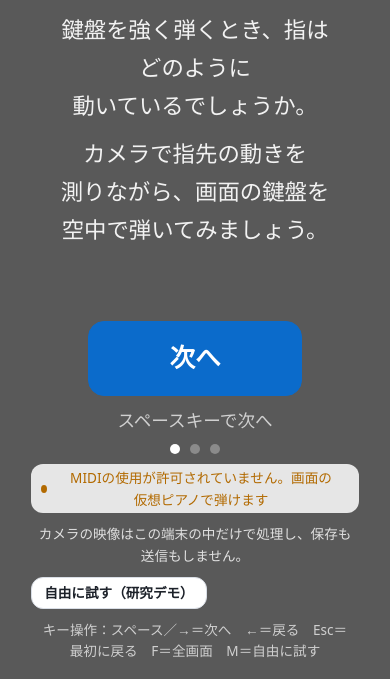
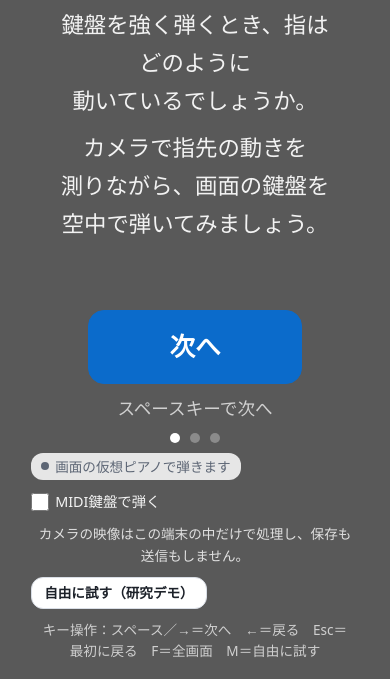
Before and after one commit to Tsutchy011/MediaPipe_demo, a plain HTML site: page exhibition/b_music/b1/index.html in a window 390 px wide. Shown: the part 165-844 px from the top of the page. Drawn offline with Linux system fonts and the light colour scheme.

Commit message:
Exhibition web: B-1 uses the virtual piano by default, MIDI keyboard as an option
- The page no longer asks the browser for MIDI access when it opens; it starts with
  the on-screen virtual piano.
- On computers and tablets, "MIDI鍵盤で弾く" (below the intro slides and in the
  options) turns on the MIDI keyboard. The intro slides then switch to the MIDI
  keyboard wording. Phones show the virtual piano only. ?midi=1 starts with it on.
- Dummy input plays the virtual piano unless the MIDI keyboard is chosen.
- Free mode: virtual piano strikes are also plotted on the scatter plot
  (vertical axis: the strength computed from the finger speed).

Co-Authored-By: Claude Opus 5.5 <noreply@anthropic.com>

```diff
--- a/exhibition/b_music/b1/config.json
+++ b/exhibition/b_music/b1/config.json
@@ -51,6 +51,10 @@
     "volume": 0.8,
     "_": "MIDI 鍵盤の音をブラウザで鳴らす（音源のない鍵盤のため）。鍵盤に音源があって二重に鳴るときは enabled を false"
   },
+  "midi": {
+    "start": "option"
+  },
+  "_midi": "start：\"auto\" は、開いたときに MIDI 鍵盤を探し、つながっていれば使う（会場版）。\"option\" は、はじめは画面の仮想ピアノで弾き、「MIDI鍵盤で弾く」を選んだときだけ MIDI 鍵盤を使う（Web 版。config.web.json。ブラウザに MIDI の使用を求めるのも、選んだときだけ。選ぶ欄はパソコンとタブレットだけに出す。2026-11-13 HUMAN）",
   "airPiano": {
     "enabled": "auto",
     "_enabled": "auto：MIDI 鍵盤がつながっていないとき（Web 版など）に、画面の仮想ピアノで弾けるようにする。true：いつも使う。false：使わない",
--- a/exhibition/b_music/b1/index.html
+++ b/exhibition/b_music/b1/index.html
@@ -13,6 +13,8 @@
   <section data-screen="intro" class="slides-screen">
     <div class="slide-foot">
       <span id="midiStatus" class="status">…</span>
+      <!-- Web 版だけ：MIDI 鍵盤で弾くかを選ぶ（config の midi.start が "option" のとき、パソコンとタブレットに出す） -->
+      <label id="useMidiIntroRow" class="midi-choice" hidden><input type="checkbox" id="useMidiIntro"> <span data-text="midi.option"></span></label>
       <span class="privacy-foot" data-text="privacy"></span>
       <button id="freeBtn" class="btn btn-small" data-text="freeButton"></button>
       <span class="staff-keys" data-text="staffKeys"></span>
@@ -92,6 +94,7 @@
       <div class="row">
         <label><span data-text="staff.camera"></span> <select id="camSelect"></select></label>
         <label><input type="checkbox" id="mirror"> <span data-text="staff.mirror"></span></label>
+        <label id="useMidiRow" hidden><input type="checkbox" id="useMidi"> <span data-text="midi.option"></span></label>
         <label><input type="checkbox" id="sound"> <span data-text="staff.sound"></span></label>
         <button id="dummyBtn" class="btn" data-text="staff.dummy"></button>
         <label><input type="checkbox" id="mockMidi"> <span data-text="staff.mockmidi"></span></label>
--- a/exhibition/b_music/b1/main.js
+++ b/exhibition/b_music/b1/main.js
@@ -6,6 +6,8 @@
 // - MIDI 鍵盤の音は、このページで鳴らす（shared/piano.js：アイオワ大学のピアノの録音を、強さに合わせて pp・mf・ff から
 //   選んで鳴らす。録音がないときは合成音。音源のない鍵盤でも、弱い・強いが耳で分かるように）。
 // - MIDI がないとき：エラーにせず、指先の速さだけを表示する。打鍵はスペースキー（または画面のパッド）で代用する。
+// - Web 版（config の midi.start が 'option'）：はじめは画面の仮想ピアノで弾く。MIDI 鍵盤は、パソコンとタブレットで
+//   「MIDI 鍵盤で弾く」を選んだときだけ使う（2026-11-13 HUMAN）。
 // - 研究デモモード（自由に試す）：自由に弾き、打鍵ごとの（指先の速さ, velocity）を散布図に重ねる。
 //
 // 時刻はすべて performance.now() 基準。映像はカメラが撮った時刻（captureTime）を使い、MIDI の timeStamp とそろえる。
@@ -17,7 +19,7 @@ import { CameraInput, fillCameraSelect } from '../../shared/camera_ui.js';
 import { drawConnections, drawPoints, HAND_CONNECTIONS } from '../../shared/mediapipe.js';
 import { showScreen, setStatus, toggleFullscreen, requireHttp, fatal } from '../../shared/ui.js';
 import { Slides } from '../../shared/slides.js';
-import { $, h, isNum, sleep, isAbort, nowSec, flag, param, mean } from '../../shared/util.js';
+import { $, h, isNum, sleep, isAbort, nowSec, flag, param, mean, isPhone } from '../../shared/util.js';
 import { FingerSpeed, DummyHand } from './hand_metrics.js';
 import { MidiInput } from './midi.js';
 import { Piano } from '../../shared/piano.js';
@@ -31,6 +33,7 @@ const DEFAULTS = {
   task: { count: 3, order: ['weak', 'strong'], pad: true },
   live: { windowSec: 6, yMin: 1500 },
   sound: { enabled: true, volume: 0.8 },
+  midi: { start: 'auto' },
   airPiano: { enabled: 'auto', line: 0.6 },
   handLostSec: 0.6,
 };
@@ -65,6 +68,7 @@ let videoLag = typeof cfg.strike.videoLag === 'number' ? cfg.strike.videoLag / 1
 const lagOf = (s) => (s.source === 'air' ? 0 : videoLag);
 let lastHandT = -Infinity;
 const ui = { screen: 'intro', mode: 'exp', ac: null, phase: null, session: null, waiters: [] };
+let slidesReady = false; // 説明のスライドを作ったあとで true（MIDI の状態が先に変わることがあるため）
 
 // ===== 音（MIDI 鍵盤の音をここで鳴らす） =====
 const synth = new Piano({ volume: cfg.sound.volume, enabled: cfg.sound.enabled });
@@ -95,8 +99,48 @@ function refreshMidi() {
   const useKeys = !midi.connected && (!!ui.ac || ui.mode === 'free');
   $('#keyHint').hidden = !useKeys;
   $('#pad').hidden = !useKeys || cfg.task.pad === false; // Web 版では出さない（タップすると手がカメラから外れる。config.web.json）
+  syncSlides();
 }
-midi.start();
+
+// MIDI を使い始めるとき（config の midi.start）
+//   'auto'  ：開いたときに MIDI 鍵盤を探し、つながっていれば使う（会場版）
+//   'option'：はじめは画面の仮想ピアノで弾き、「MIDI 鍵盤で弾く」を選んだときだけ MIDI 鍵盤を使う（Web 版。2026-11-13 HUMAN：
+//             「基本は仮想のキーボード・キーボードのMIDIにより音を出力できるオプションもある」）。ブラウザに MIDI の使用を求める
+//             （許可の確認が出ることがある）のも、選んだときだけ。選ぶ欄は、パソコンとタブレットだけに出す（スマホは仮想ピアノだけ）。
+//             ?midi=1 で開くと、はじめから選んだ状態になる
+//             （選ぶ欄の用意は、ページの最後の initMidiOption で）
+const midiOption = cfg.midi.start === 'option';
+const midiBoxes = [$('#useMidi'), $('#useMidiIntro')];
+async function setUseMidi(on) {
+  for (const box of midiBoxes) box.checked = on;
+  if (!on) synth.stopAll(); // 押したままの音が残らないように（MIDI を止めると、離した知らせが届かない）
+  await midi.setEnabled(on);
+  if (cam.mode === 'dummy') refreshStaff();
+  drawScatter(); // 散布図の縦軸の名前（仮想ピアノか MIDI 鍵盤か）
+}
+function initMidiOption() {
+  const canChoose = !isPhone();
+  for (const row of [$('#useMidiRow'), $('#useMidiIntroRow')]) row.hidden = !canChoose;
+  for (const box of midiBoxes) {
+    box.onchange = (e) => {
+      e.target.blur(); // 選んだあとのスペースキーが、この欄の切り替えではなく「次へ」（体験中は打鍵）になるように
+      setUseMidi(e.target.checked);
+    };
+  }
+  setUseMidi(canChoose && flag('midi'));
+}
+if (midiOption) midi.enabled = false;
+else midi.start();
+
+/** MIDI 鍵盤で弾くときは、説明のスライドを MIDI 鍵盤の文（texts の slidesMidi。Web 版だけにある）にする */
+function syncSlides() {
+  if (!slidesReady || !texts.data.slidesMidi) return;
+  const want = texts.get(midi.connected ? 'slidesMidi' : 'slides');
+  if (slides.slides === want) return;
+  slides.slides = want;
+  slides.index = Math.min(slides.index, want.length - 1);
+  slides.render();
+}
 
 // ===== 空中の仮想ピアノ（MIDI 鍵盤がないとき：Web 版など） =====
 // 指先が鍵盤の線を上から下へ越えたら打鍵。そのときの指先の速さで音の強さを決める
@@ -243,6 +287,7 @@ $('#pad').addEventListener('pointerdown', (e) => {
 
 // ===== 画面の切り替え =====
 const slides = new Slides($('[data-screen="intro"]'), { slides: texts.get('slides'), labels: texts.get('slideNav'), onStart: () => startExperience() });
+slidesReady = true;
 
 function go(screen) {
   ui.screen = screen;
@@ -621,10 +666,14 @@ function scatterPlot(canvas, points, { xLabel, yLabel, labels = false }) {
 
 // ===== 研究デモモード（散布図） =====
 const scatter = $('#scatter');
+// 仮想ピアノの打鍵も点にする（縦軸は、指の速さから決めた音の強さ。2026-11-13 HUMAN）。MIDI 鍵盤の点（オレンジ）と色を分ける（青）。
+// 縦軸の名前は、いま仮想ピアノで弾いているか（airActive）で替える
 function drawScatter() {
   if ($('#scatterBox').hidden) return;
-  const pts = strikes.filter((s) => s.phase === 'free' && isNum(s.peak) && isNum(s.velocity)).map((s) => ({ x: s.peak, y: s.velocity, color: COL.strong }));
-  scatterPlot(scatter, pts, { xLabel: texts.get('free.scatterX'), yLabel: texts.get('free.scatterY') });
+  const pts = strikes
+    .filter((s) => s.phase === 'free' && isNum(s.peak) && isNum(velOf(s)))
+    .map((s) => ({ x: s.peak, y: velOf(s), color: s.source === 'air' ? COL.weak : COL.strong }));
+  scatterPlot(scatter, pts, { xLabel: texts.get('free.scatterX'), yLabel: texts.get(airActive() ? 'free.scatterYAir' : 'free.scatterY') });
 }
 $('#clearBtn').addEventListener('click', () => {
   for (let i = strikes.length - 1; i >= 0; i--) if (strikes[i].phase === 'free') strikes.splice(i, 1);
@@ -674,13 +723,21 @@ window.addEventListener('keydown', (e) => {
 
 // ===== スタッフ用 =====
 async function refreshStaff() {
-  if (cam.mode === 'dummy' && flag('air')) {
-    // ダミー入力で仮想ピアノを試す（?dummy=1&air=1）：ダミーの手を線の少し上に置き、大きく振って線を越えて戻るようにする
+  if (cam.mode === 'dummy' && (flag('air') || (midiOption && !midi.enabled))) {
+    // ダミー入力で仮想ピアノを試す（?dummy=1&air=1。Web 版で「MIDI 鍵盤で弾く」を選んでいないときも）：
+    // ダミーの手を線の少し上に置き、大きく振って線を越えて戻るようにする
     const line = cfg.airPiano.line ?? 0.6;
     const hys = cfg.airPiano.hysteresis ?? 0.04;
     dummyHand.yShift = line - hys - 0.03 - 0.39; // 人差し指の先（もとの位置 0.39）を、離鍵の高さより少し上に
     dummyHand.ampScale = 2.2;
+    if (midiOption && midi.mock && !flag('mockmidi')) {
+      midi.mock = false; // 「MIDI 鍵盤で弾く」をやめたとき、モック MIDI もやめる
+      $('#mockMidi').checked = false;
+      refreshMidi();
+    }
   } else if (cam.mode === 'dummy' && !midi.connected) {
+    dummyHand.yShift = 0;
+    dummyHand.ampScale = 1;
     midi.mock = true; // ダミー入力では、ダミーの手の打鍵からモックの note-on を出す
     $('#mockMidi').checked = true;
     refreshMidi();
@@ -714,6 +771,7 @@ function frame() {
   requestAnimationFrame(frame);
 }
 go('intro');
+if (midiOption) initMidiOption();
 refreshMidi();
 requestAnimationFrame(frame);
 if (flag('free')) enterFree();
--- a/exhibition/b_music/b1/midi.js
+++ b/exhibition/b_music/b1/midi.js
@@ -3,6 +3,8 @@
 // - note-on の時刻は MIDIMessageEvent.timeStamp（performance.now() と同じ基準のミリ秒）。
 // - MIDI が使えない（Safari など）・許可されない・つながっていないときもエラーにせず、state と describe() で知らせる。
 // - 動作確認用の「モック MIDI」：PC のキーボードの 1〜9 で note-on を出す（velocity は 14〜127）。?mockmidi=1 か、ダミー入力のときに使う。
+// - enabled：false の間は MIDI を使わない（Web 版で、オプションの「MIDI 鍵盤で弾く」を選ぶまで）。
+//   ブラウザに MIDI の使用を求める（許可の確認が出ることがある）のは、start() か setEnabled(true) のときだけ。
 
 export class MidiInput extends EventTarget {
   constructor() {
@@ -12,9 +14,12 @@ export class MidiInput extends EventTarget {
     this.inputs = [];
     this.onNoteOn = null;
     this.mock = false;
+    this.enabled = true;
+    this.started = false;
   }
 
   async start() {
+    this.started = true;
     if (!navigator.requestMIDIAccess) {
       this.state = 'unsupported';
       this._changed();
@@ -33,9 +38,17 @@ export class MidiInput extends EventTarget {
     this._bind();
   }
 
+  /** MIDI を使うかを切り替える。はじめて使うときに start() する */
+  async setEnabled(on) {
+    this.enabled = !!on;
+    if (this.enabled && !this.started) await this.start();
+    else if (this.access) this._bind();
+    else this._changed();
+  }
+
   _bind() {
     this.inputs = [...this.access.inputs.values()];
-    for (const input of this.inputs) input.onmidimessage = (e) => this._onMessage(e);
+    for (const input of this.inputs) input.onmidimessage = this.enabled ? (e) => this._onMessage(e) : null;
     this._changed();
   }
 
@@ -63,12 +76,13 @@ export class MidiInput extends EventTarget {
   }
 
   get connected() {
-    return this.mock || (this.state === 'ready' && this.inputs.some((i) => i.state === 'connected'));
+    return this.mock || (this.enabled && this.state === 'ready' && this.inputs.some((i) => i.state === 'connected'));
   }
 
   /** 状態の説明（[種類, 文] の形） */
   describe(texts) {
     if (this.mock) return ['warn', texts.get('midi.mock')];
+    if (!this.enabled) return ['idle', texts.get('midi.off')];
     if (this.state === 'unsupported') return ['warn', texts.get('midi.unsupported')];
     if (this.state === 'denied') return ['warn', texts.get('midi.denied')];
     if (this.state !== 'ready') return ['idle', texts.get('midi.checking')];
--- a/exhibition/b_music/b1/style.css
+++ b/exhibition/b_music/b1/style.css
@@ -268,3 +268,19 @@
     display: none;
   }
 }
+
+/* Web 版：説明の画面の下の「MIDI 鍵盤で弾く」（config の midi.start が "option" のとき。パソコンとタブレットだけ） */
+.slide-foot .midi-choice {
+  display: inline-flex;
+  align-items: center;
+  gap: 6px;
+  cursor: pointer;
+  color: #f2f2f2;
+}
+
+.slide-foot .midi-choice input {
+  width: 18px;
+  height: 18px;
+  margin: 0;
+  accent-color: var(--c1, #2a7ab0);
+}
--- a/exhibition/b_music/b1/texts.json
+++ b/exhibition/b_music/b1/texts.json
@@ -7,6 +7,9 @@
   },
   "midi": {
     "checking": "MIDIを確認しています…",
+    "off": "画面の仮想ピアノで弾きます",
+    "option": "MIDI鍵盤で弾く",
+    "_option": "Web 版だけ（config の midi.start が \"option\"）：はじめは画面の仮想ピアノで、これを選んだときだけ MIDI 鍵盤を使う（off はそのときの状態の文）。会場版では出さない（2026-11-13 HUMAN）",
     "connected": "MIDI：{name}",
     "none": {
       "pc": "MIDI鍵盤が接続されていません（画面の仮想ピアノか、スペースキーで弾けます）",
@@ -24,7 +27,7 @@
     "weak": "人差し指で同じ鍵盤を「弱く」{n}回弾いてください",
     "strong": "次は「強く」{n}回弾いてください",
     "keyHint": {
-      "pc": "MIDI鍵盤がないときは、画面の鍵盤の点線より上から、人差し指を下へ振り下ろして弾いてください（スペースキーでも代わりになります）",
+      "pc": "画面の鍵盤の点線より上から、人差し指を下へ振り下ろして弾いてください（スペースキーでも代わりになります）",
       "touch": "画面の鍵盤の点線より上から、人差し指を下へ振り下ろして弾いてください"
     },
     "pad": "ここをタップ（鍵盤の代わり）",
@@ -55,9 +58,11 @@
     "velHint": "鍵盤が押された速度（Velocity）"
   },
   "free": {
-    "hint": "いろいろな強さで弾いてみましょう。散布図の点が1回の打鍵です（横軸：指の速さ、縦軸：音の強さ）。MIDI鍵盤がないときは、画面の仮想ピアノで弾けます。",
+    "hint": "いろいろな強さで弾いてみましょう。散布図の点が1回の打鍵です（横軸：指の速さ、縦軸：音の強さ）。仮想ピアノでは、音の強さを指の速さから決めています。パソコンとタブレットでは、オプションの「MIDI鍵盤で弾く」を選ぶと、MIDI鍵盤でも弾けます。",
     "scatterX": "指の速さ（画素/秒）",
     "scatterY": "音の強さ（鍵盤が押された速度：1〜127 の Velocity）",
+    "scatterYAir": "音の強さ（仮想ピアノ：指の速さから決めた 1〜127 の値）",
+    "_scatterYAir": "仮想ピアノで弾いているときの、散布図の縦軸の名前（仮想ピアノの打鍵も点にする。2026-11-13 HUMAN）",
     "clear": "点を消す"
   },
   "staff": {
@@ -123,5 +128,30 @@
   },
   "airPiano": {
     "note": "仮想ピアノでは、指を速く振り下ろすほど大きな音が鳴ります（音の強さは指の速さから決めています）。"
-  }
+  },
+  "slidesMidi": [
+    {
+      "title": "指の速さと音の強さ",
+      "body": [
+        "鍵盤を強く弾くとき、指はどのように動いているでしょうか。",
+        "カメラで指先の動きを、MIDI鍵盤で音の強さを測ってみましょう。"
+      ]
+    },
+    {
+      "title": "やること",
+      "body": [
+        "人差し指で同じ鍵盤を、\n1. 弱く3回、2. 強く3回\n弾いてください。",
+        "手がカメラに映るようにしてください。"
+      ]
+    },
+    {
+      "title": "始めます",
+      "body": [
+        {
+          "pc": "準備ができたら、スペースキーを押してください。",
+          "touch": "準備ができたら、「開始」をタップしてください。"
+        }
+      ]
+    }
+  ]
 }
```
Also changed, not shown: 1 other file.
